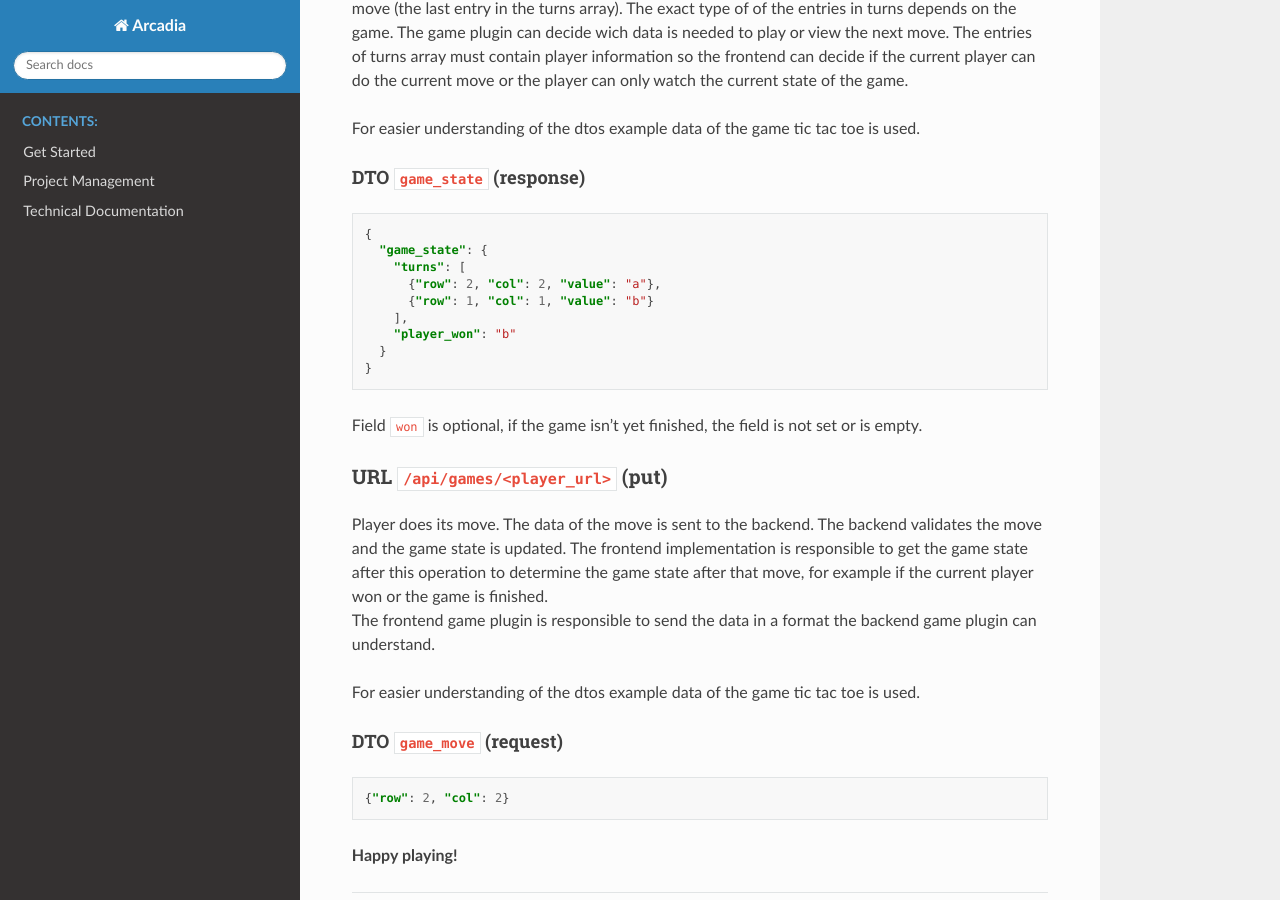
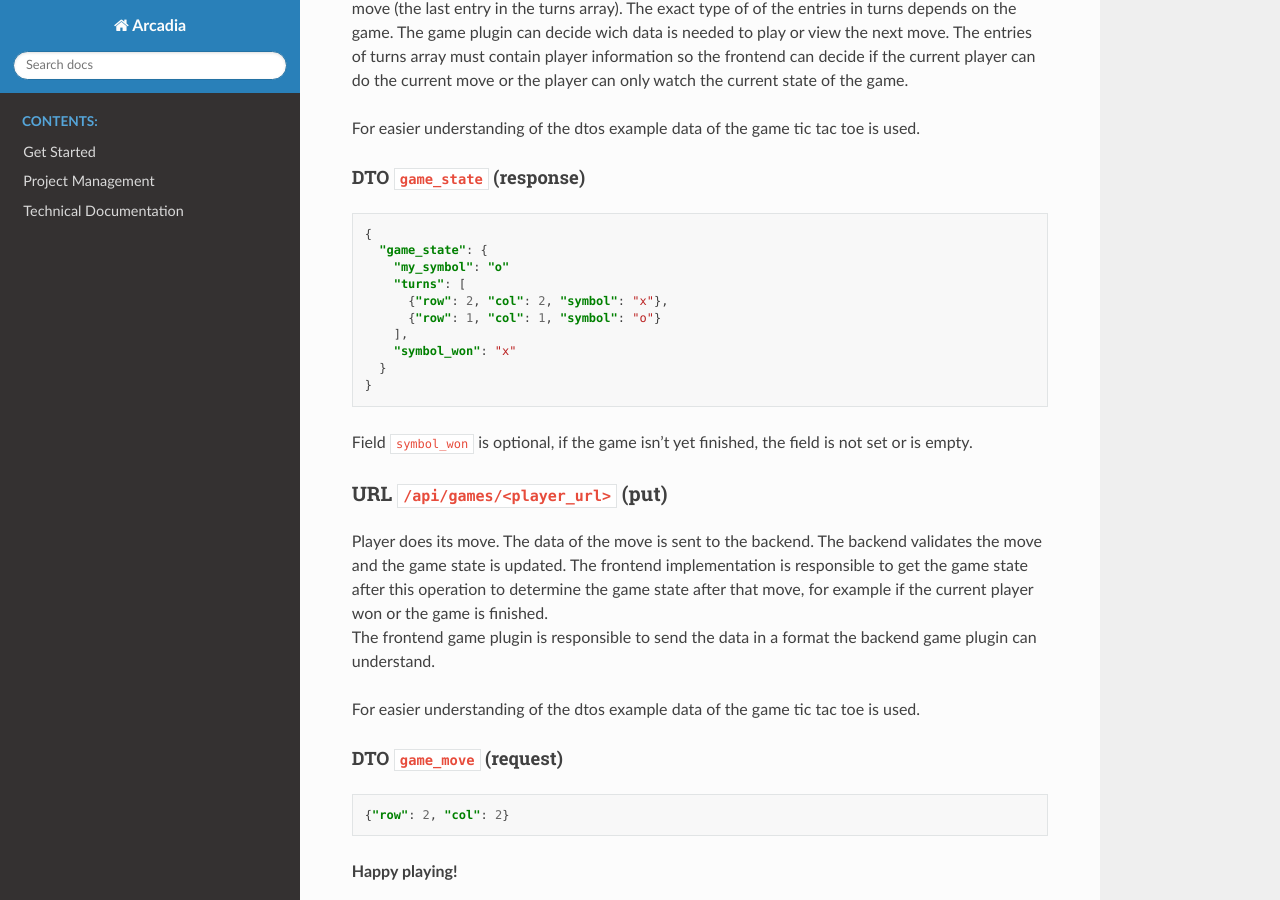
Before and after one commit to games2click/games2click.github.io, a Sphinx documentation site: the page built from docs/technical_documentation/front-back-communication.md, in a window 1280 px wide and 900 px high, scrolled down 2528 px. Built offline with Sphinx 7.4.7 and the Read the Docs theme 2.0.0, drawn with Linux system fonts in a browser that asks for light colours.

Commit message:
fix som incosistency in game_state dto

````diff
--- a/docs/technical_documentation/front-back-communication.md
+++ b/docs/technical_documentation/front-back-communication.md
@@ -133,15 +133,16 @@ For easier understanding of the dtos example data of the game tic tac toe is use
 ```json
 {
   "game_state": {
+    "my_symbol": "o"
     "turns": [
-      {"row": 2, "col": 2, "value": "a"},
-      {"row": 1, "col": 1, "value": "b"}
+      {"row": 2, "col": 2, "symbol": "x"},
+      {"row": 1, "col": 1, "symbol": "o"}
     ],
-    "player_won": "b"
+    "symbol_won": "x"
   }
 }
 ```
-Field `won` is optional, if the game isn't yet finished, the field is not set or is empty.
+Field `symbol_won` is optional, if the game isn't yet finished, the field is not set or is empty.
 
 
 ### URL `/api/games/<player_url>` (put)
````
